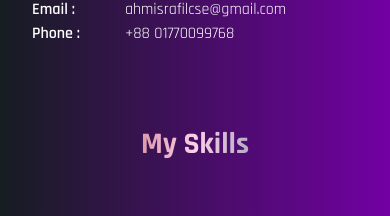
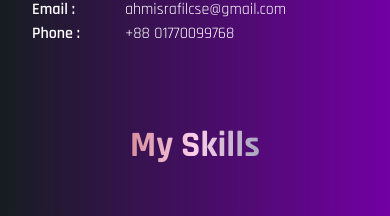
Before and after one commit to ahmisrafil/portfolio, a React (Vite) app: page / in a window 390 px wide. Shown: the part 1060-1276 px from the top of the page. Built offline with nearby package versions, Linux system fonts and the light colour scheme; grey boxes are pictures that could not be loaded.

Commit message:
animation updated

```diff
--- a/src/pages/Home/Skill/Skill.jsx
+++ b/src/pages/Home/Skill/Skill.jsx
@@ -13,7 +13,7 @@ const Skill = () => {
                         initial="hidden"
                         whileInView="show"
                         viewport={{ once: false, amount: 0.3 }}
-                         className="text-3xl text-center sm:text-5xl lg:text-6xl font-bold bg-gradient-to-l from-cyan-800 via-pink-200 to-red-800 bg-clip-text text-transparent mb-8 mx-4">
+                         className="text-4xl text-center sm:text-5xl lg:text-6xl font-bold bg-gradient-to-l from-cyan-800 via-pink-200 to-red-800 bg-clip-text text-transparent mb-8 mx-4">
                             My Skills
                         </motion.h1>
                     </div>
```
